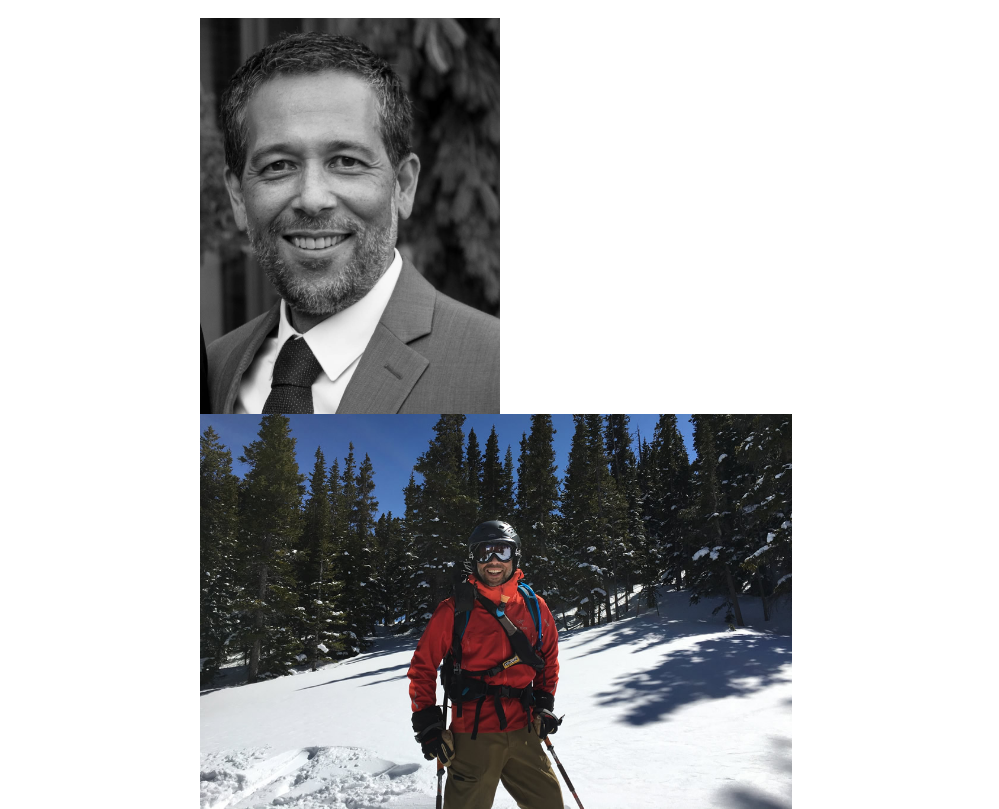
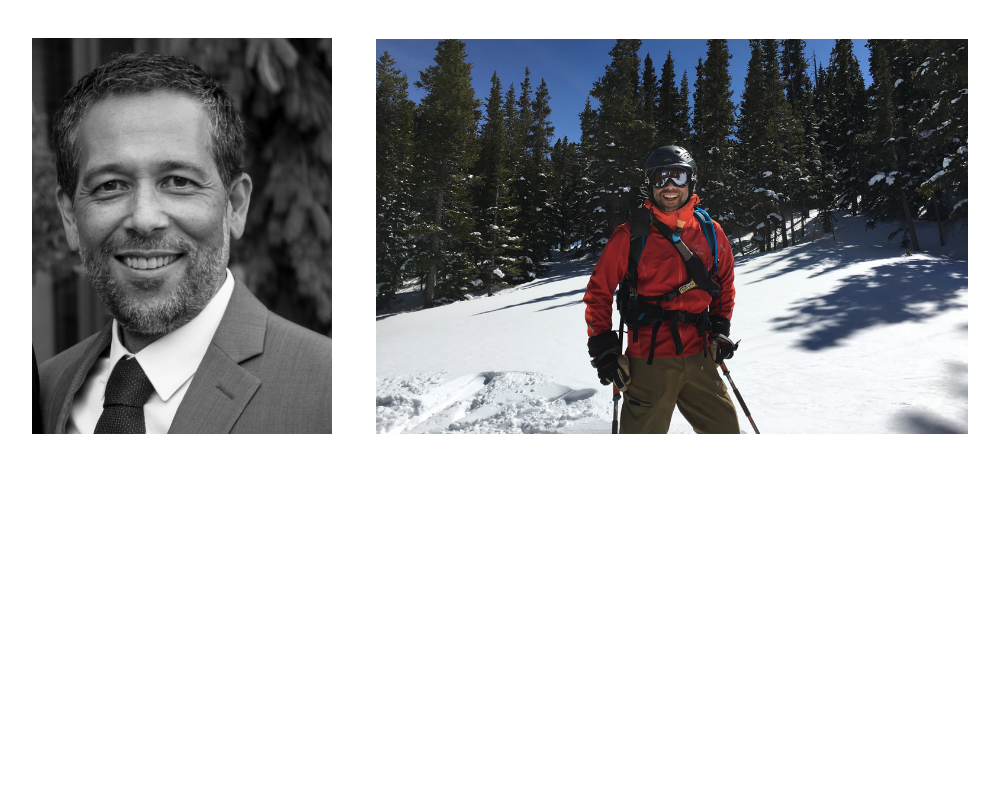
Before and after one commit to DCDiaz/dcdiaz.github.io, a plain HTML site: page index.html in a window 1280 px wide. Shown: the part 48-857 px from the top of the page, without its empty margins (140-1139 px from the left). After the commit the page ends 800 px from the top, so only its background shows below. Drawn offline with Linux system fonts and the light colour scheme.

Commit message:
Add files via upload

```diff
--- a/index.html
+++ b/index.html
@@ -6,11 +6,15 @@
             text-align: center;
         }
 
+        img {
+            margin: 20px;
+        }
+
         .photos {
             margin: 20px auto;
             text-align: center;
             max-width: 100%;
-            width: 600px;
+            width: 1000px;
         }
 
         .floatLeft {
@@ -21,8 +25,8 @@
 <body>
     <h1>Dave's Portfolio</h1>
     <div class="photos">
-        <img class="floatLeft" src="./profile.jpg" style="width:300px;">
-        <img class="floatLeft" src="./backcountry-skiing.jpg" style="width:592px;">
+        <img src="./profile.jpg" style="width:300px;">
+        <img src="./backcountry-skiing.jpg" style="width:592px;">
     </div>
 </body>
 </html>
```
